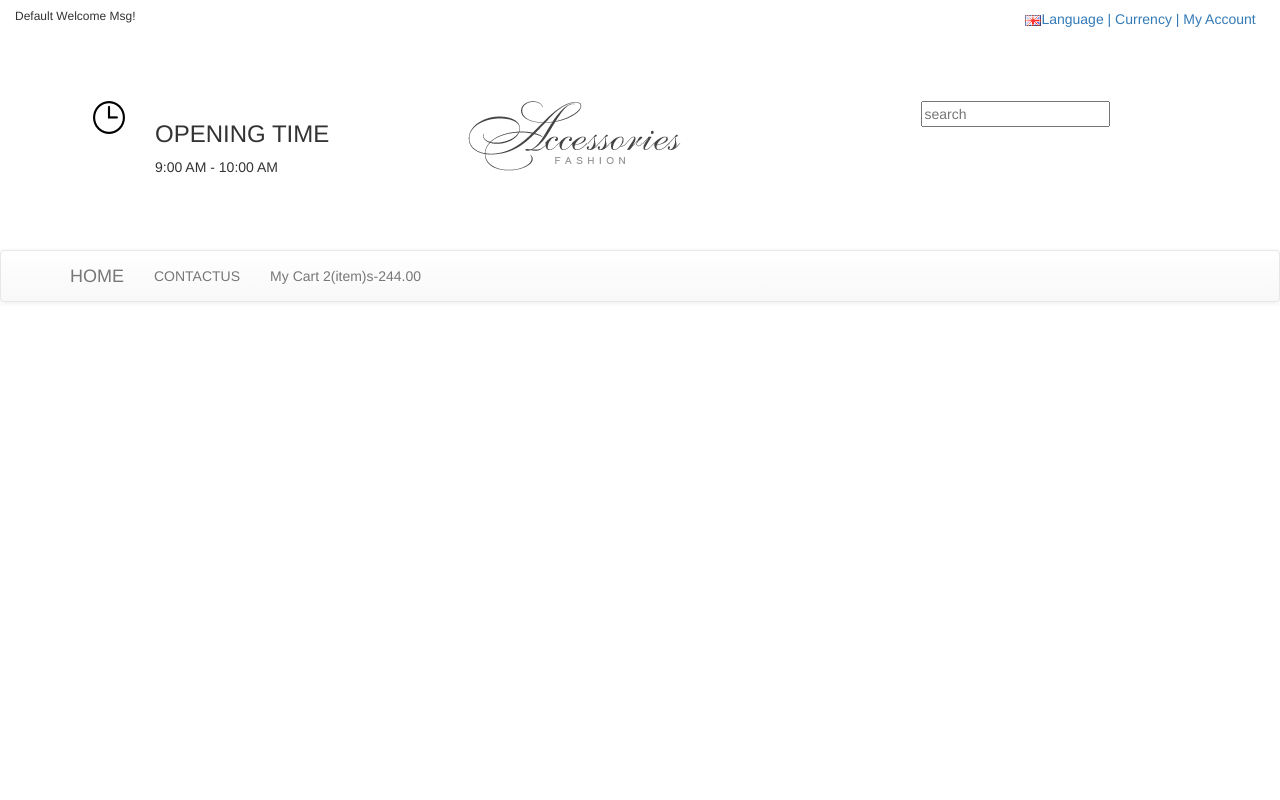
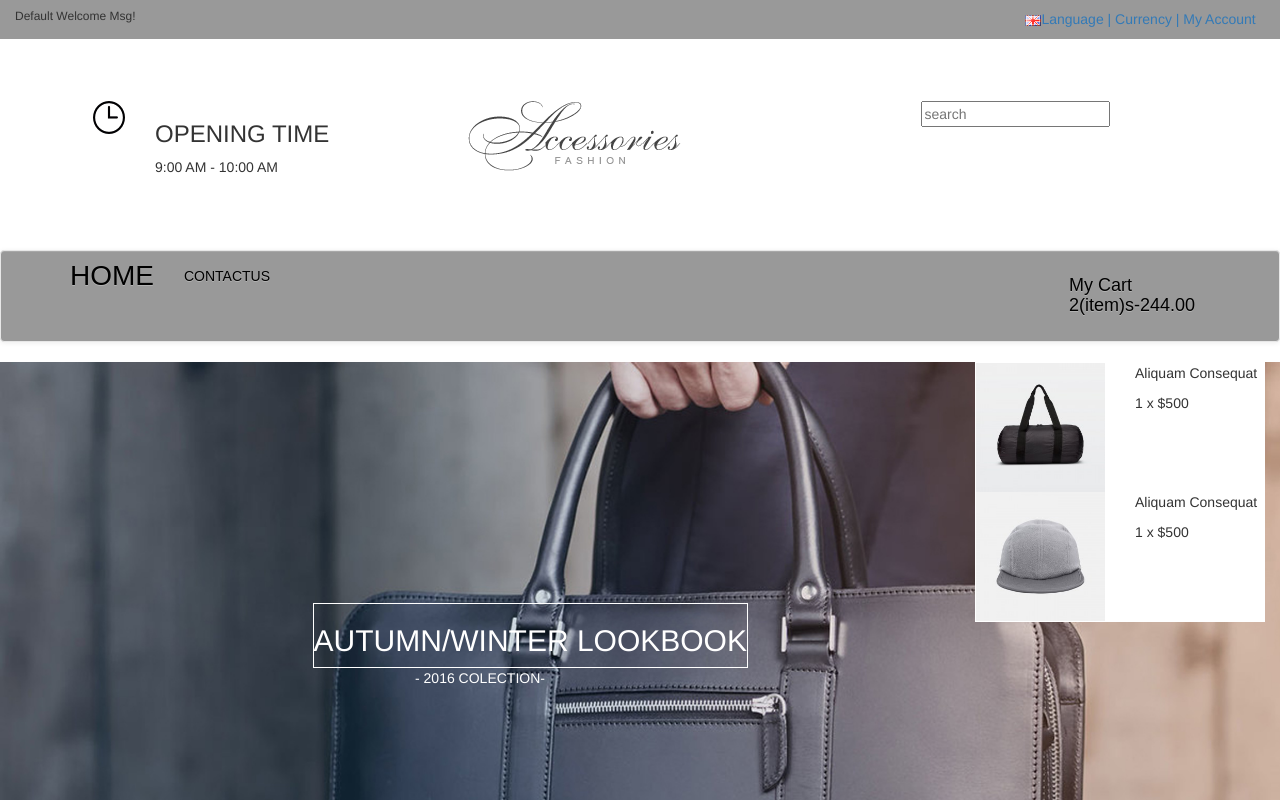
Before and after one commit to YasuryOlivier/32_examenBoostrap, a plain HTML site: page index.html in a window 1280 px wide. Shown: the top 800 px of the page. Drawn offline with nearby package versions, Linux system fonts and the light colour scheme.

Commit message:
agregué imagenes

```diff
--- a/css/main.css
+++ b/css/main.css
@@ -4,8 +4,62 @@
 .espacio-2{
 	margin:1%;
 }
-a:hover{
+.espacio-3{
+	margin-left:32%;
+	margin-top:26%;
+}
+
+.carousel-inner > .item > img,
+ .carousel-inner > .item > a > img {
+      width: 70%;
+      margin: auto;}/*sección del carrusel*/
+
+.bg-gray{
+	background: #999999;
+}
+.bg-white{
+	background: white;
+}
+.borde-1{
+	border: solid 1px white;
+	display: inline-block;
+}
+.color-white{
+	color: white;
+}
+nav.navbar{/*Color del nav bar*/
+	background: #999999;
+}
+
+.navbar-default .navbar-brand {/*Color del titulo*/
+    color: black;
+    font-size: 200%;
+    font-family: 'Arial';
+}
+.navbar-default .navbar-nav > li > a { /*Color de links*/
+    color: black;
+    font-family: 'Arial';
+    font-size: 100%;
+}
+.navbar-default .navbar-nav > li > a:hover,/*Color de links puntero sobre ellos*/
+.navbar-default .navbar-nav > li > a:focus {
+    color:white;
+}
+.navbar-default .navbar-nav > .active > a, /*Fondo de links puntero sobre ellos*/
+.navbar-default .navbar-nav > .active > a:hover,
+.navbar-default .navbar-nav > .active > a:focus {
+    color: black;
+    background-color: gray;
+    font-family: 'Arial';
+}
+
+li:hover{
 	-webkit-transform: scale(1);
-	transform: scale(1)
-	background: red;
+	transform: scale(1);
+	background-color: #A00010;
 }
+.img-1{
+	background-image: url("../img/slider1.jpg");
+	background-size: cover;
+	height: 500px;
+}
--- a/index.html
+++ b/index.html
@@ -13,7 +13,7 @@
 </head>
 <body>
 	<header>
-		<div class="container-fluid"><!--primer navegador-->
+		<div class="container-fluid bg-gray"><!--primer navegador-->
 			<div class="row">
 				<div class="col-md-3">
 					<h6>Default Welcome Msg!</h6>
@@ -70,25 +70,79 @@
 			          	<div id="navbar" class="collapse navbar-collapse">
 			            	<ul class="nav navbar-nav">
 			              		<li><a href="contact.html" target="_blank"">CONTACTUS</a></li>
-			              		<li><a href="">My Cart 2(item)s-244.00</a></li>
+			            	</ul>
+			            	<ul class="nav navbar-nav navbar-right">
+			              		<li><a href=""><h4>My Cart <br>2(item)s-244.00</h4></a></li>
 			            	</ul>
 			          	</div>
 			        </div>
 			    </nav>
 			</div>
+		</div><!--fin del heades-->
+	</header>
+	<section>
+		<div class="container-fluid">
+			<div class="row img-1">
+				<div class="col-md-9">
+					<div class="borde-1 color-white espacio-3">
+						<h2>AUTUMN/WINTER LOOKBOOK</h2>
+					</div>
+					<div>
+						<p class="color-white text-center">- 2016 COLECTION-</p>
+					</div>
+				</div>
+				<div class="col-md-3 col-xs-3">
+					<div class="borde-1 bg-white">
+						<div class="row">
+							<div class="col-md-6">
+								<img src="img/c2.jpg" class="img-responsive">
+							</div>
+							<div class="col-md-6">
+								<p>Aliquam Consequat</p>
+								<p>1 x $500</p>
+							</div>
+						</div>
+						<div class="row">
+							<div class="col-md-6">
+								<img src="img/b2.jpg" class="img-responsive">
+							</div>
+							<div class="col-md-6">
+								<p>Aliquam Consequat</p>
+								<p>1 x $500</p>
+							</div>
+						</div>
+					</div>
+				</div>
+			</div>
 		</div>
-		<div>
+	</section>
+	<section>
+		<div class="container-fluid">
+			<div class="col-md-5">
+				<div>
+					<img src="img/banner1.jpg" class="img-responsive espacio">
+				</div>
+			</div>
+			<div class="col-md-7">
+				<div>
+					<img src="img/banner2.jpg" class="img-responsive espacio">
+				</div>
+			</div>
+		</div>
+	</section>
+	<section>
 
-		</div>
-	</header>
+	</section>
 
 	<!--script-->
+	<script src="https://ajax.googleapis.com/ajax/libs/jquery/1.12.4/jquery.min.js"></script>
+  	<script src="http://maxcdn.bootstrapcdn.com/bootstrap/3.3.7/js/bootstrap.min.js"></script>
+  	<script src="https://oss.maxcdn.com/libs/html5shiv/3.7.0/html5shiv.js"></script>
+	<script src="https://oss.maxcdn.com/libs/respond.js/1.4.2/respond.min.js"></script>
 	<script src="js/jquery-1.11.3.min.js"></script>
 	<script src="js/jquery-1.11.3.min.map"></script>
 	<script src="js/nav-scroll.js"></script>
 	<script src="js/menu-scroll.js"></script>
-	<script src="https://oss.maxcdn.com/libs/html5shiv/3.7.0/html5shiv.js"></script>
-	<script src="https://oss.maxcdn.com/libs/respond.js/1.4.2/respond.min.js"></script>
 	<script src="js/bootstrap.min.js"></script>
 	<script src="js/respond.js"></script>
 	<script src="js/html5-respond.js"></script>
```
